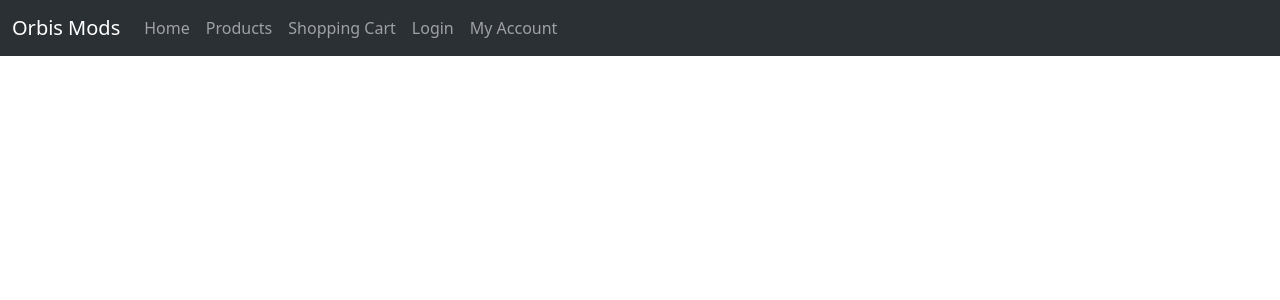
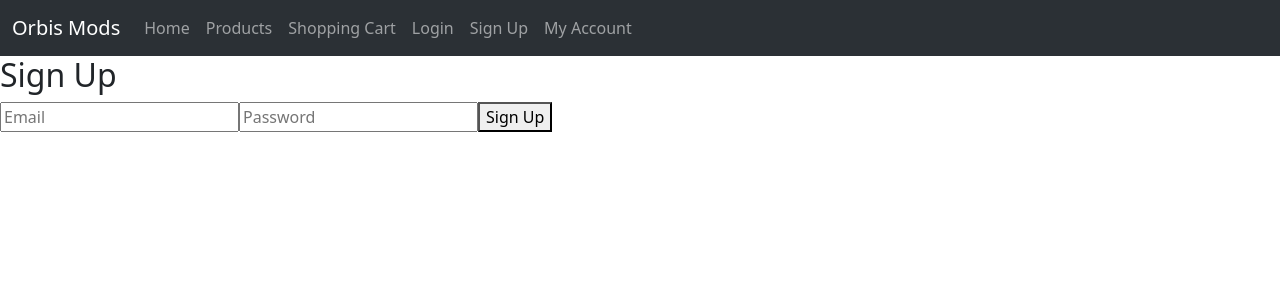
Before and after one commit to NathanCarr10/OrbisMods-React-App, a React (Create React App) app: page /Signup in a window 1280 px wide. Shown: the top 300 px of the page. Built offline with nearby package versions, Linux system fonts and the light colour scheme.

Commit message:
Created Signup page with links on Navbar

```diff
--- a/src/App.js
+++ b/src/App.js
@@ -1,6 +1,5 @@
 // Importing necessary components from 'react-router-dom'
 import { BrowserRouter as Router, Route, Routes } from 'react-router-dom';
-import { useAuth } from "./context/AuthContext";
 import { useState } from "react";
 import { signInWithEmailAndPassword } from "firebase/auth";
 
@@ -10,6 +9,7 @@ import 'bootstrap/dist/css/bootstrap.min.css';
 // Importing various custom components used in the app
 import Homepage from './Components/Homepage';
 import Login from './Components/LoginPage';
+import Signup from './Components/Signup';
 import Products from './Components/Products';
 import ShoppingCart from './Components/ShoppingCart';
 import UserAccount from './Components/UserAccount';
@@ -24,6 +24,7 @@ function App() {
       <Routes>
         <Route path="/" element={<Homepage />} />
         <Route path="/LoginPage" element={<Login />} />
+        <Route path="/Signup" element={<Signup />} />
         <Route path="/Products" element={<Products />} />
         <Route path="/ShoppingCart" element={<ShoppingCart/>} />
         <Route path="/UserAccount" element={<UserAccount />} />
--- a/src/Components/NavigationBar.js
+++ b/src/Components/NavigationBar.js
@@ -20,6 +20,7 @@ function NavigationBar() {
             <Nav.Link as={Link} to ="/Products">Products</Nav.Link>
             <Nav.Link as={Link} to ="/ShoppingCart">Shopping Cart</Nav.Link>
             <Nav.Link as={Link} to ="/Login">Login</Nav.Link>
+            <Nav.Link as={Link} to ="/Signup">Sign Up</Nav.Link>
             <Nav.Link as={Link} to ="/UserAccount">My Account</Nav.Link>
           </Nav>
         </Navbar.Collapse>
--- /dev/null
+++ b/src/Components/Signup.js
@@ -0,0 +1,33 @@
+import { useState } from "react";
+import { createUserWithEmailAndPassword } from "firebase/auth";
+import { auth } from "../firebase";
+
+const Signup = () => {
+  const [email, setEmail] = useState("");
+  const [password, setPassword] = useState("");
+  const [error, setError] = useState("");
+
+  const handleSignup = async (e) => {
+    e.preventDefault();
+    try {
+      await createUserWithEmailAndPassword(auth, email, password);
+      alert("Account created successfully!");
+    } catch (err) {
+      setError(err.message);
+    }
+  };
+
+  return (
+    <div>
+      <h2>Sign Up</h2>
+      {error && <p>{error}</p>}
+      <form onSubmit={handleSignup}>
+        <input type="email" placeholder="Email" value={email} onChange={(e) => setEmail(e.target.value)} required />
+        <input type="password" placeholder="Password" value={password} onChange={(e) => setPassword(e.target.value)} required />
+        <button type="submit">Sign Up</button>
+      </form>
+    </div>
+  );
+};
+
+export default Signup;
```
